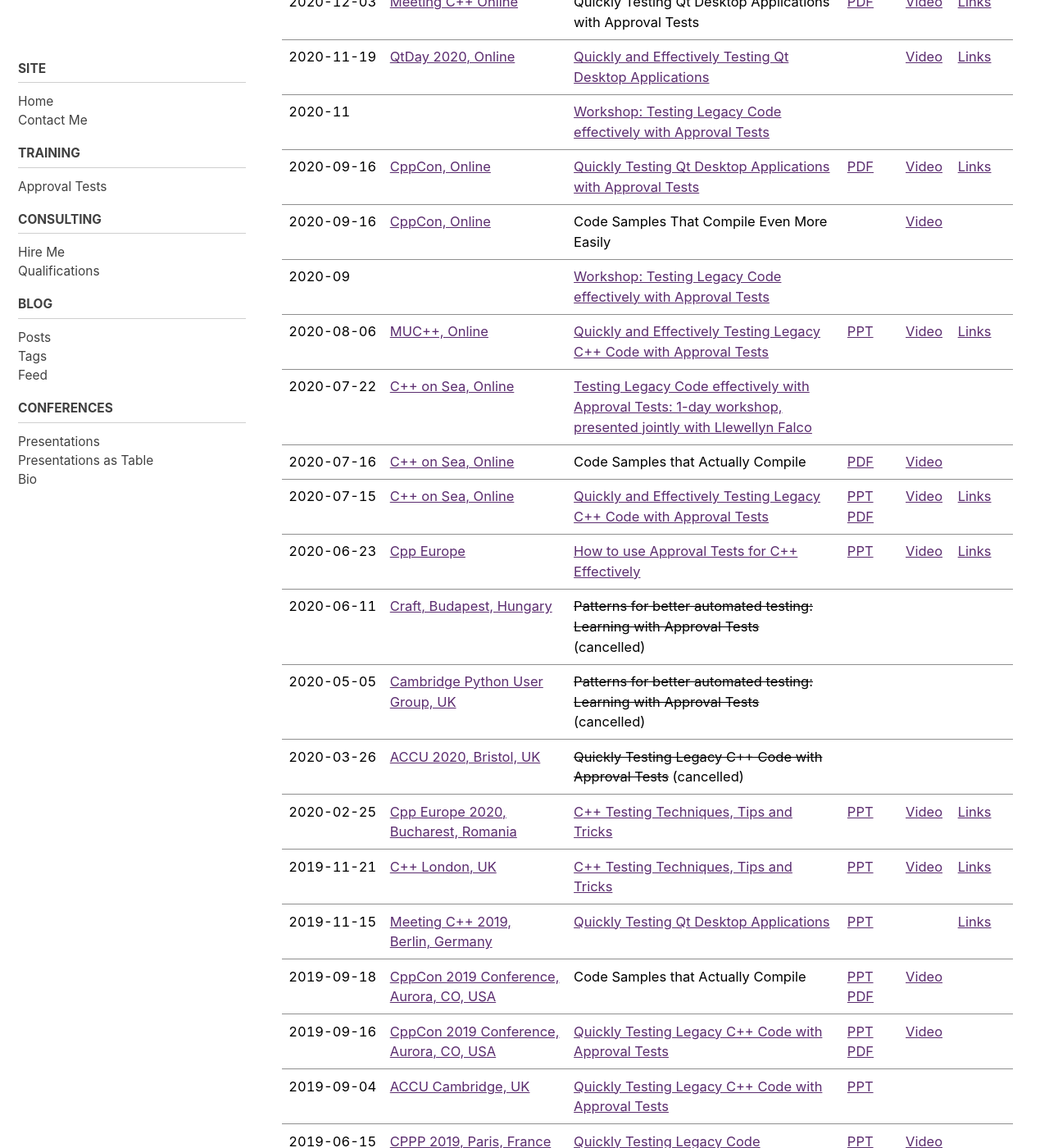
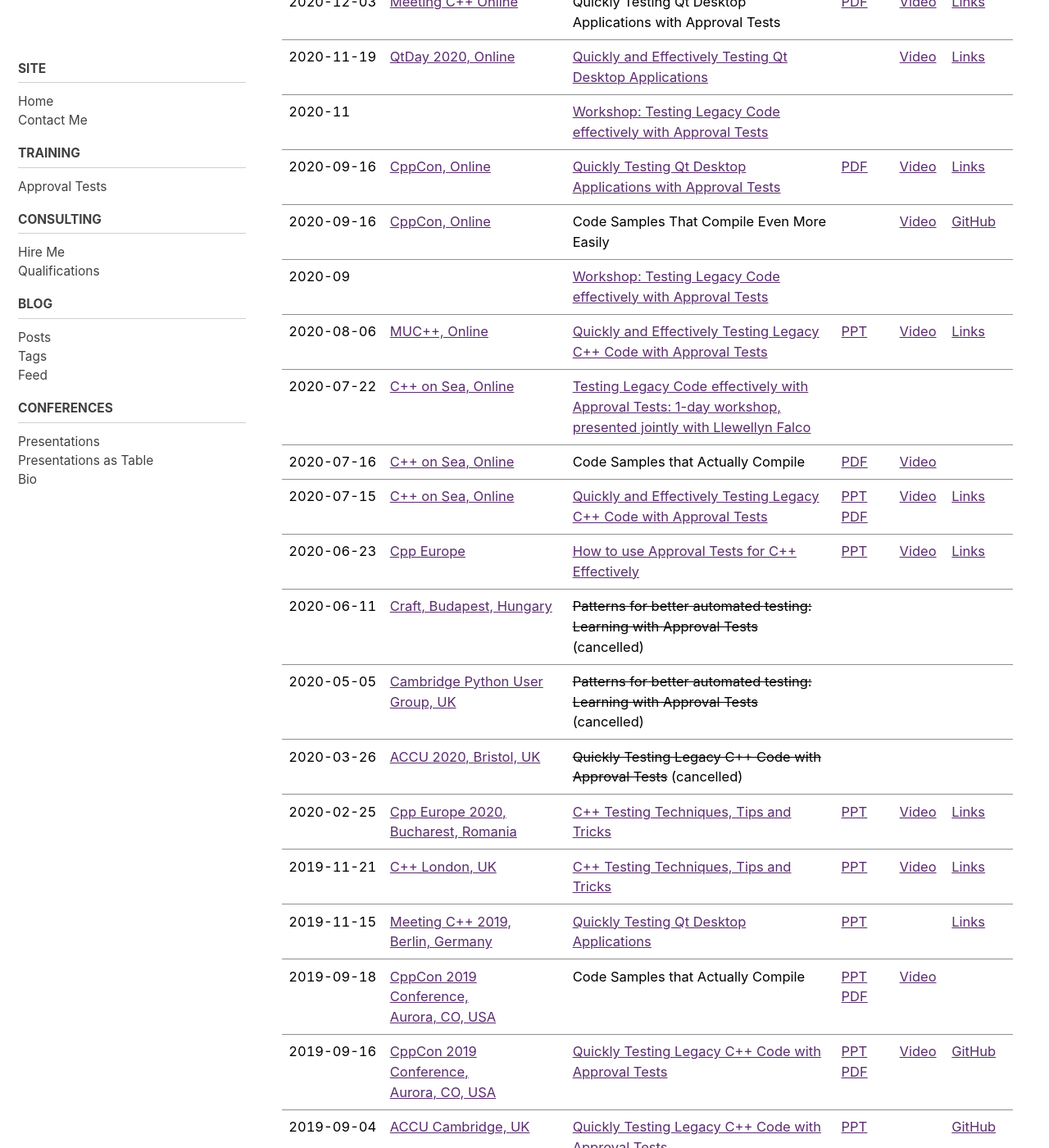
Before and after one commit to claremacrae/claremacrae.github.io, a Jekyll site: the page built from conferences/presentations_table.md, in a window 1280 px wide and 1400 px high, scrolled down 457 px. Shown: the whole window at 82% size. Built offline with Jekyll 4.4.1, drawn with Linux system fonts in a browser that asks for light colours; cached includes are drawn as plain includes; nearby versions of some CDN libraries.

Commit message:
Add links to code on GitHub

```diff
--- a/_layouts/presentations_table.html
+++ b/_layouts/presentations_table.html
@@ -27,7 +27,7 @@
       <td>{% if event.talk.url %}<a href="{{ event.talk.url }}">{{ event.talk.name }}</a>{% else %}{{ event.talk.name }}{% endif %}{% if event.talk.notes %} <br>Note: <a href="{{ event.talk.notes_url }}">{{ event.talk.notes }}</a> {% endif %}</td>
       <td>{% if event.slides.ppt_url %}<a href="{{ event.slides.ppt_url }}">PPT</a>{% endif %} {% if event.slides.pdf_url %}<a href="{{ event.slides.pdf_url }}">PDF</a>{% endif %}</td>
       <td>{% if event.video.url %}<a href="{{ event.video.url }}">Video</a>{% endif %}</td>
-      <td>{% if event.links.url %}<a href="{{ event.links.url }}">Links</a>{% endif %}</td>
+      <td>{% if event.links.url %}<a href="{{ event.links.url }}">Links</a>{% endif %}{% if event.links.github %}<a href="{{ event.links.github }}">GitHub</a>{% endif %}</td>
     </tr>
     {% endfor %}
   </tbody>
```
